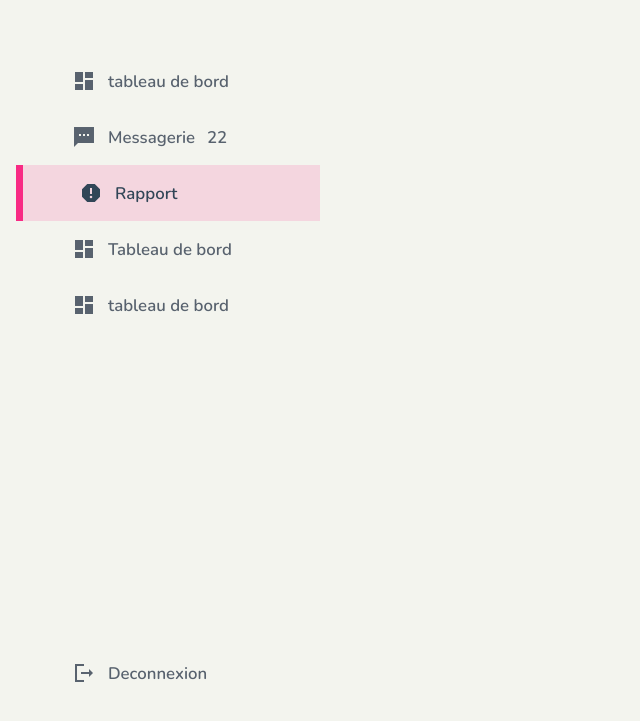
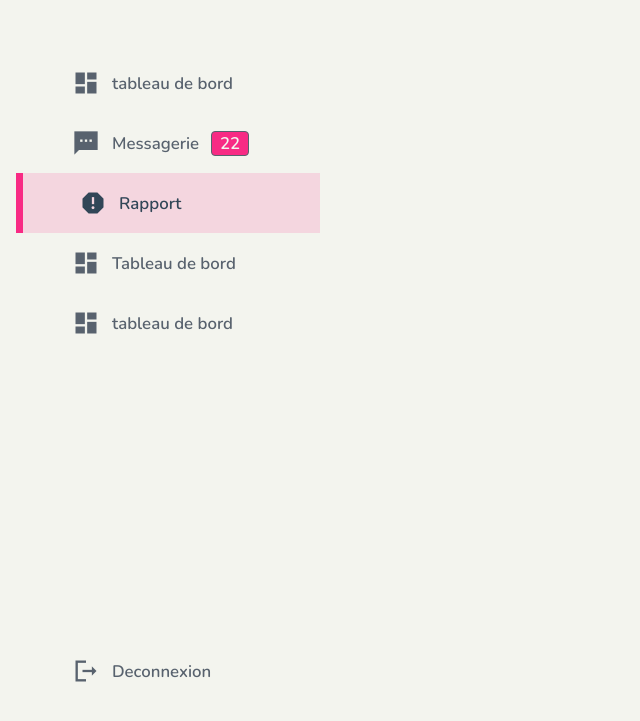
Before and after one commit to wsjlab/weeklyshonenjumplab, a plain HTML site: page index.html in a window 1280 px wide. Shown: the part 71-792 px from the top of the page, without its empty margins (0-640 px from the left). Drawn offline with nearby package versions, Linux system fonts and the light colour scheme.

Commit message:
message count

```diff
--- a/styles.css
+++ b/styles.css
@@ -174,6 +174,30 @@ padding: 20px 0 20px 16px;
 
 }
 
+.item a .material-icons-sharp{
+    font-size: 28px;
+}
+
+.item .message-count{
+    background-color: var(--fuscha);
+    text-align: center;
+    border-radius: var(--border-radius-4);
+    color: var(--light);
+    border: 1px solid var(--text-color-secondary);
+    padding: 0 8px;
+    transition: all 0.3s ease-in-out ;
+
+}
+
+
+.item a:hover .message-count,
+.item a:active .message-count,
+.item a.active .message-count{
+    background-color: var(--white);
+    color: var(--fuscha);
+    border: 1px solid var(--fuscha);
+}
+
 
 .main-container{
 grid-area: main;
```
